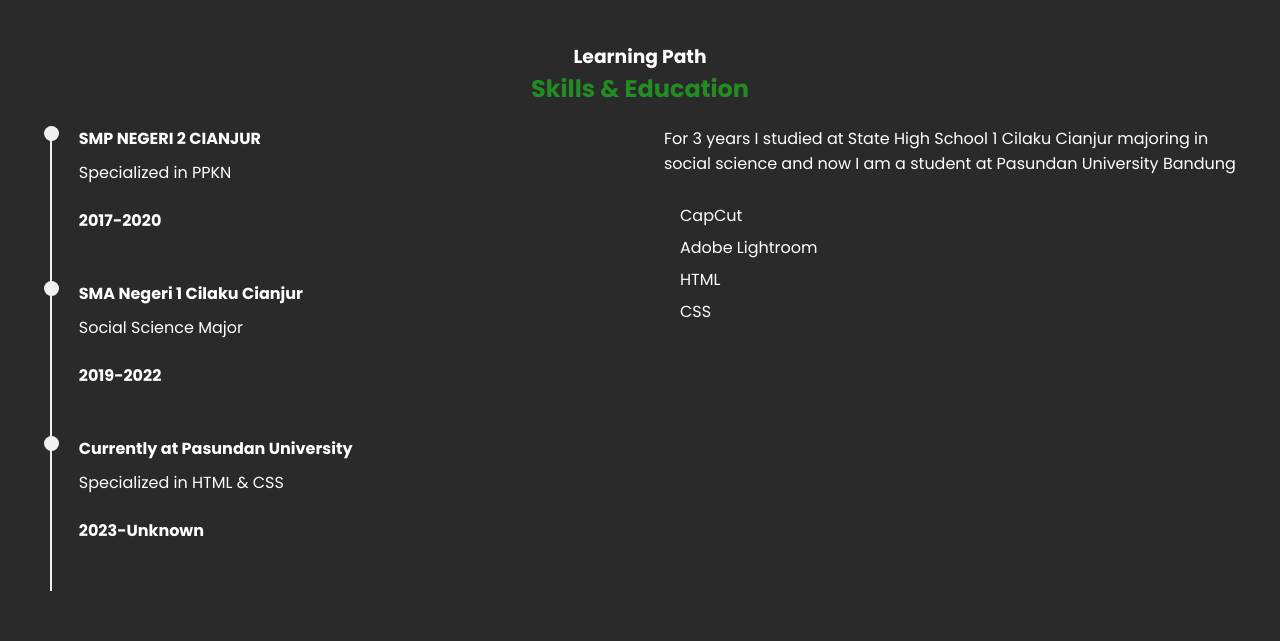
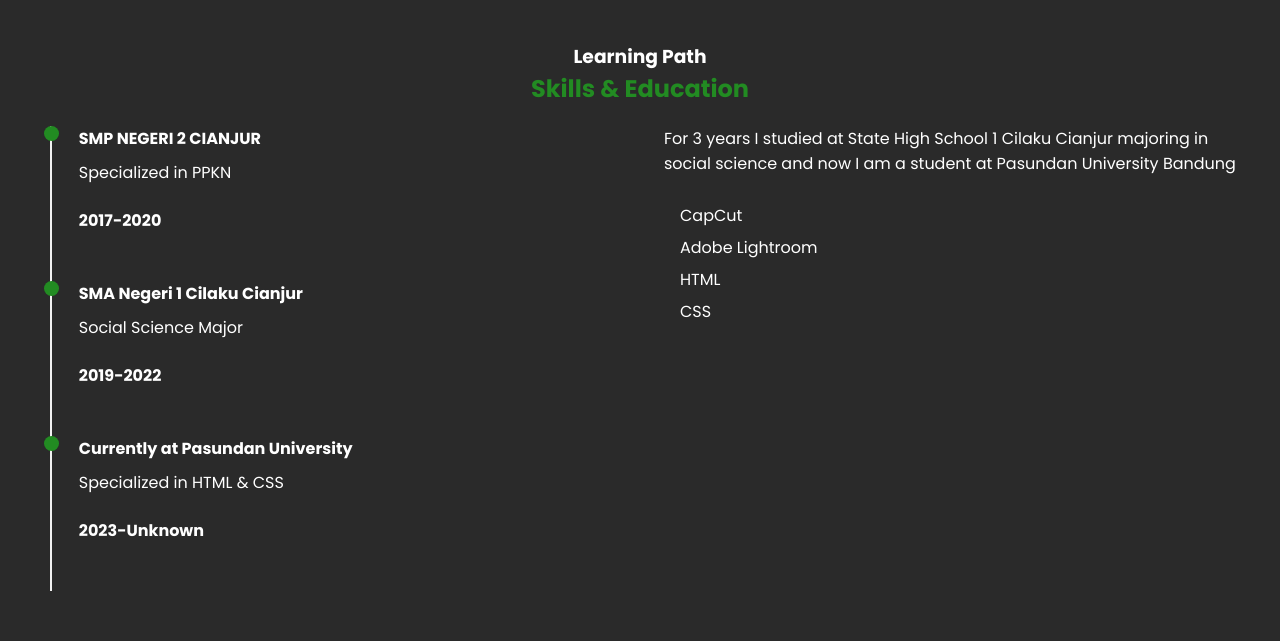
Before and after one commit to sachrulakbar21/itw2023_project1_233040036, a plain HTML site: page index.html in a window 1280 px wide. Shown: the part 2720-3361 px from the top of the page. Drawn offline with nearby package versions, Linux system fonts and the light colour scheme.

Commit message:
mengerjakan portfolio

```diff
--- a/css/style.css
+++ b/css/style.css
@@ -398,6 +398,8 @@ font textarea{
   transform: scale(1.1);
   cursor: pointer;
 }
+/* end contact */
+
 .end{
   padding: 20px;
   display: flex;
@@ -419,6 +421,8 @@ font textarea{
   background: var(--main-color);
 }
 
+
+/* skills line */
 #skills {
   padding: var(--sectionPadding);
   background: var(--fourthBackgroundColor);
@@ -470,7 +474,7 @@ font textarea{
   content: "";
   width: 15px;
   height: 15px;
-  background: var(--borderColor);
+  background: var(--main-color);
   border-radius: 50%;
   position: absolute;
   left: -6px;
@@ -486,3 +490,5 @@ font textarea{
   line-height: 2rem;
   padding: 0 1rem;
 }
+
+/* end skills line */
```
